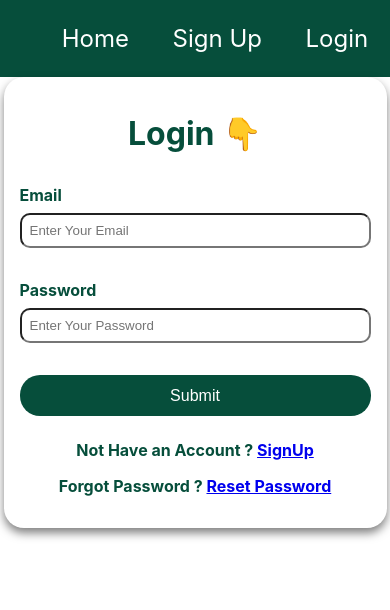
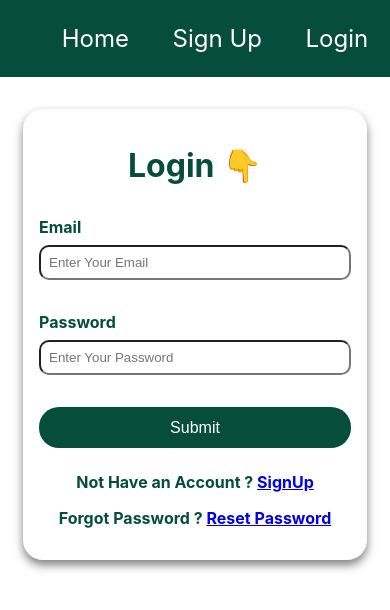
Before and after one commit to Shubh1028/expense-tracker-new, a React (Create React App) app: page / in a window 390 px wide. Shown: the top 610 px of the page. Built offline with nearby package versions, Linux system fonts and the light colour scheme.

Commit message:
UI Modification

```diff
--- a/src/components/pages/SignUp.css
+++ b/src/components/pages/SignUp.css
@@ -47,7 +47,7 @@ button:hover{
 }
 @media only screen and (max-width: 700px) {
    .contact-form{
-    width: 90%;
-    margin: 0 auto;
+    width: 80%;
+    margin: 2rem auto;
    }
   }
```
Also changed, not shown: firebase.json (added), 1 other file (tests, documents, lock files or other folders).
